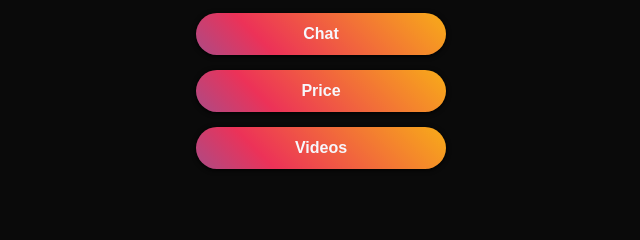
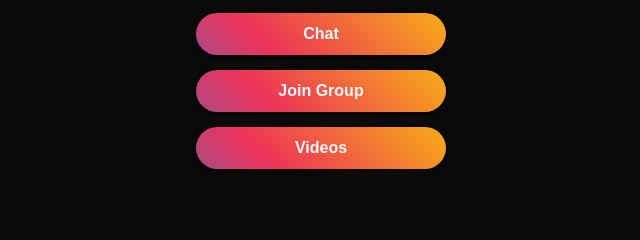
Before and after one commit to oldprofiles/oldprofiles.github.io, a plain HTML site: page index.html in a window 1280 px wide. Shown: the part 361-601 px from the top of the page, 319-959 px from the left. Drawn offline with Linux system fonts and the light colour scheme; a web font is replaced by a local one.

Commit message:
Update index.html

```diff
--- a/index.html
+++ b/index.html
@@ -170,7 +170,7 @@
 
     <div class="buttons">
       <button class="btn" onclick="openLink('https://t.me/OldProfiles')">Chat</button>
-      <button class="btn" onclick="openLink('https://t.me/s/AccountGuides')">Price</button>
+      <button class="btn" onclick="openLink('https://t.me/s/AccountGuides')">Join Group</button>
       <button class="btn" onclick="openVideo()">Videos</button>
     </div>
 
```
